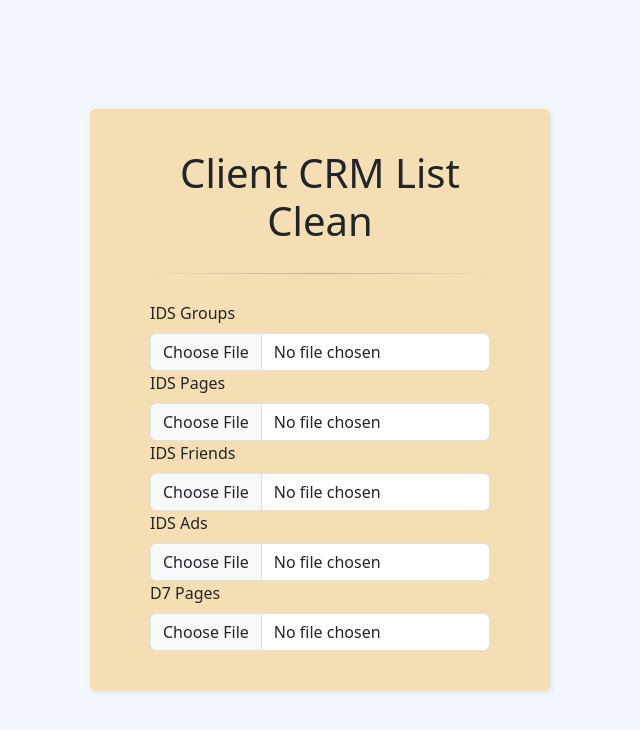
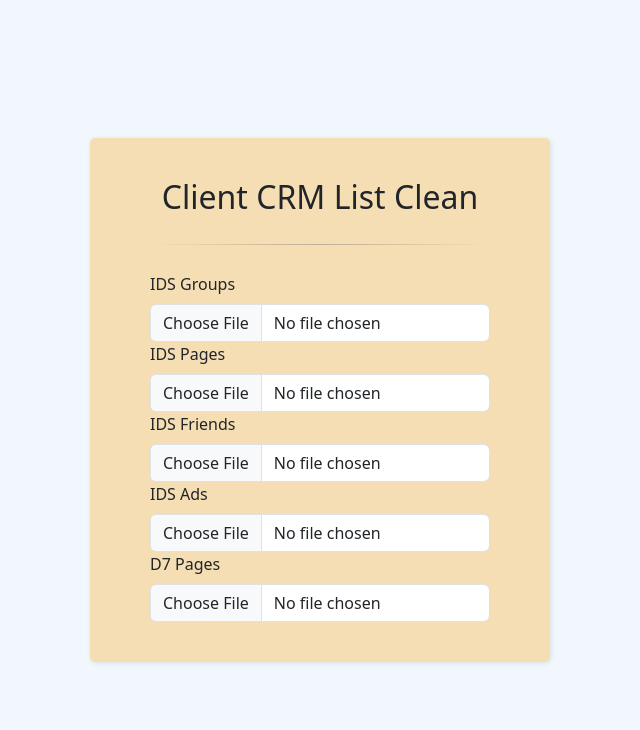
Before and after one commit to Abdul-Rehman7826/crm-list-clean, a React (Vite) app: page / in a window 1280 px wide. Shown: the top 730 px of the page, without its empty margins (320-960 px from the left). Built offline with nearby package versions, Linux system fonts and the light colour scheme.

Commit message:
edit name

```diff
--- a/src/App.jsx
+++ b/src/App.jsx
@@ -246,7 +246,7 @@ function App() {
     <>
       <div className="p-3 d-flex flex-column justify-content-center">
         <div className="form-container">
-          <h1 className="text-center">Client CRM List Clean</h1>
+          <h2 className="text-center">Client CRM List Clean</h2>
 
           {next === 0 && (
             <>
```
